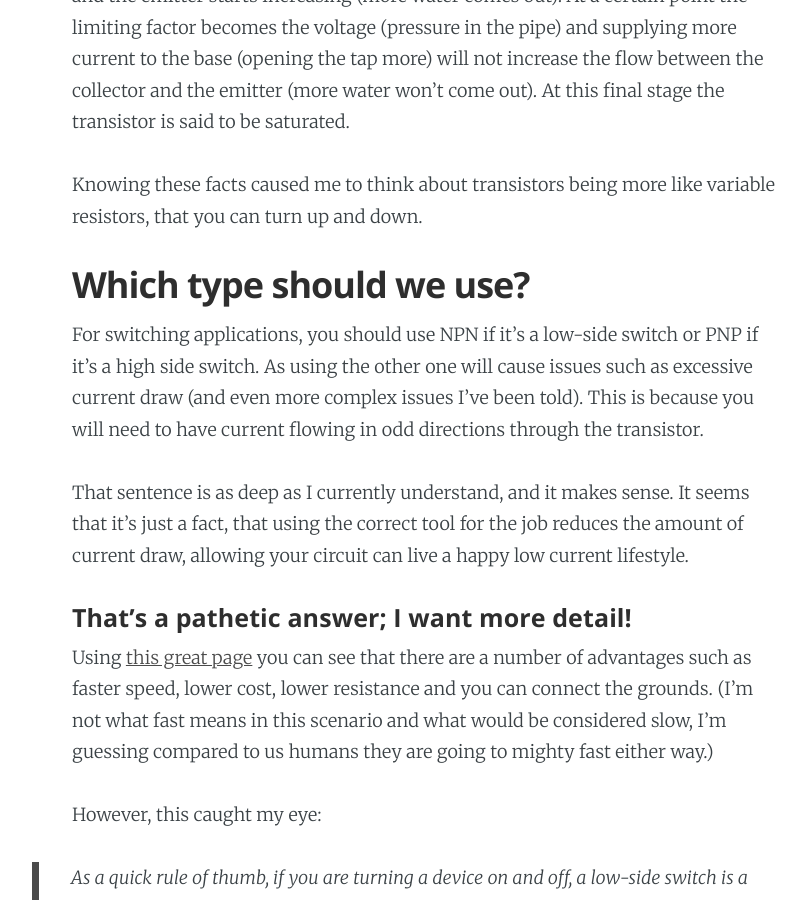
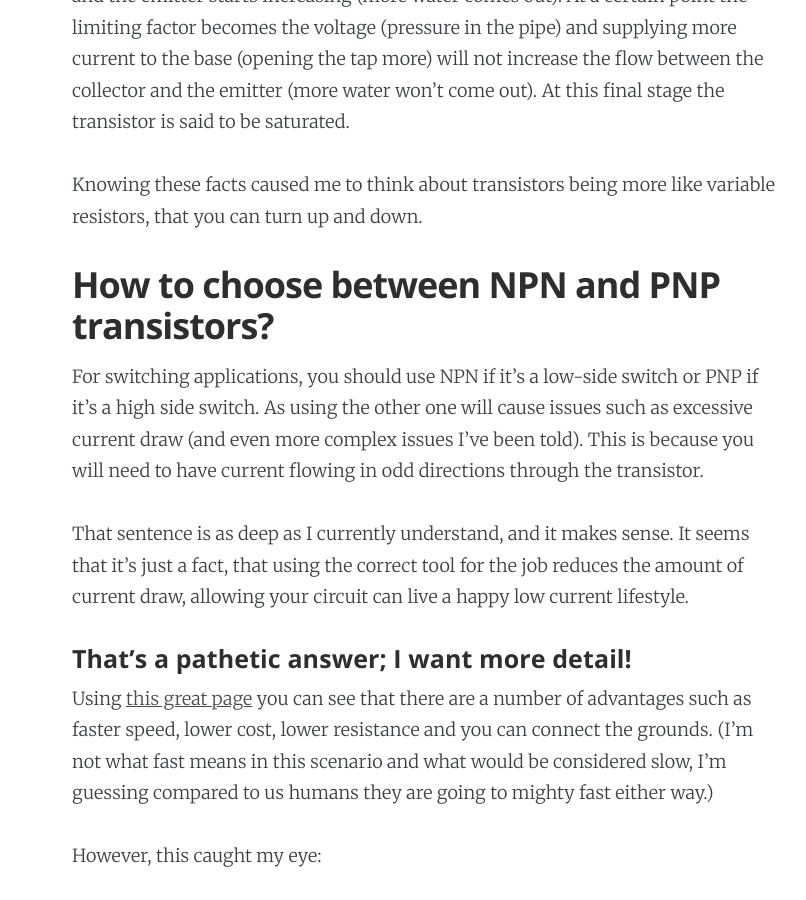
Before and after one commit to NiallBunting/niallbunting.github.io, a Jekyll site: the page built from _posts/2020-06-29-should-i-choose-npn-or-pnp-transistor.markdown, in a window 1280 px wide and 900 px high, scrolled down 2114 px. Shown: the whole window, without its empty margins (213-1019 px from the left). Built offline with Jekyll 4.4.1, drawn with Linux system fonts in a browser that asks for light colours.

Commit message:
PNP updates

```diff
--- a/_posts/2020-06-29-should-i-choose-npn-or-pnp-transistor.markdown
+++ b/_posts/2020-06-29-should-i-choose-npn-or-pnp-transistor.markdown
@@ -27,7 +27,7 @@ As mentioned above, the resistor requires current flowing for control. Unfortuna
 
 Knowing these facts caused me to think about transistors being more like variable resistors, that you can turn up and down.
 
-## Which type should we use?
+## How to choose between NPN and PNP transistors?
 
 For switching applications, you should use NPN if it’s a low-side switch or PNP if it’s a high side switch. As using the other one will cause issues such as excessive current draw (and even more complex issues I’ve been told). This is because you will need to have current flowing in odd directions through the transistor.
 
```
